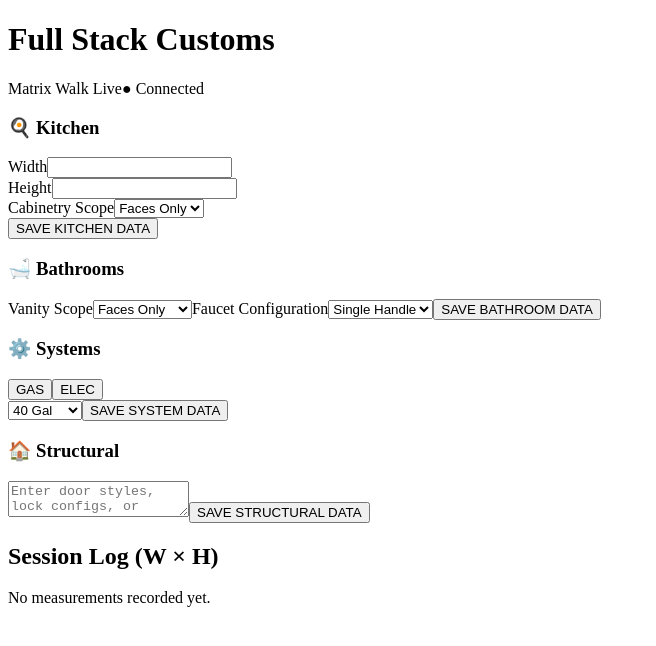
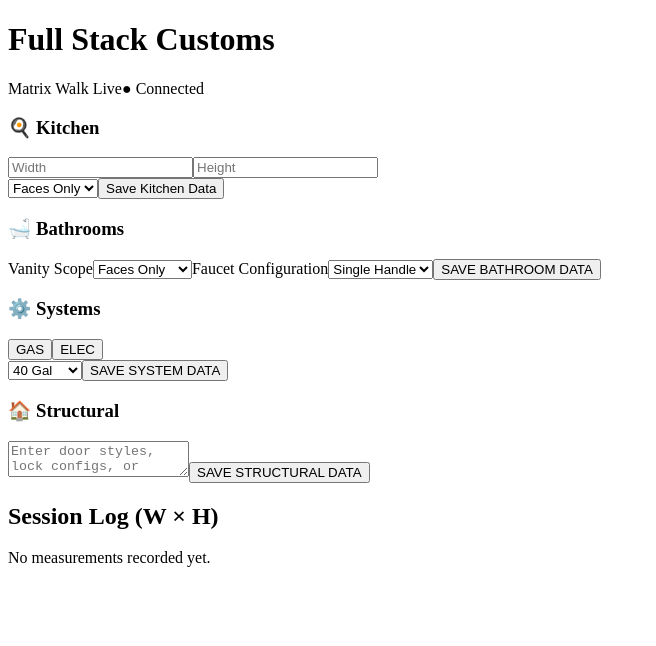
Before and after one commit to miklamx/matrix-walk-app, a React (Create React App) app in the folder frontend/: page / in a window 1280 px wide. Shown: the top 646 px of the page, without its empty margins (0-656 px from the left). Built offline with nearby package versions, Linux system fonts and the light colour scheme.

Commit message:
Update KitchenForm.js

```diff
--- a/frontend/src/KitchenForm.js
+++ b/frontend/src/KitchenForm.js
@@ -8,14 +8,12 @@ const KitchenForm = ({ onSave }) => {
   const handleSubmit = (e) => {
     e.preventDefault();
     onSave({
-      location: 'Kitchen Refrigerator',
+      location: 'Kitchen - Refrigerator',
       width: width || '0',
       height: height || '0',
       notes: `Scope: ${scope}`
     });
-    // Clear the inputs after saving
-    setWidth('');
-    setHeight('');
+    setWidth(''); setHeight('');
   };
 
   return (
@@ -23,24 +21,14 @@ const KitchenForm = ({ onSave }) => {
       <h3 className="font-bold text-xl mb-4">🍳 Kitchen</h3>
       <form onSubmit={handleSubmit} className="space-y-4">
         <div className="grid grid-cols-2 gap-3">
-          <div>
-            <label className="text-xs font-bold text-gray-500 uppercase">Width</label>
-            <input type="text" value={width} className="w-full p-3 border-2 rounded focus:border-orange-500" onChange={(e) => setWidth(e.target.value)} />
-          </div>
-          <div>
-            <label className="text-xs font-bold text-gray-500 uppercase">Height</label>
-            <input type="text" value={height} className="w-full p-3 border-2 rounded focus:border-orange-500" onChange={(e) => setHeight(e.target.value)} />
-          </div>
+          <input type="text" placeholder="Width" value={width} className="p-3 border-2 rounded" onChange={(e) => setWidth(e.target.value)} />
+          <input type="text" placeholder="Height" value={height} className="p-3 border-2 rounded" onChange={(e) => setHeight(e.target.value)} />
         </div>
-        <div>
-          <label className="text-xs font-bold text-gray-500 uppercase">Cabinetry Scope</label>
-          <select value={scope} className="w-full p-3 border-2 rounded bg-gray-50" onChange={(e) => setScope(e.target.value)}>
-            <option>Faces Only</option>
-            <option>Full Install</option>
-            <option>Refinish</option>
-          </select>
-        </div>
-        <button type="submit" className="w-full bg-orange-500 text-white p-4 rounded-xl font-black shadow-lg uppercase">SAVE KITCHEN DATA</button>
+        <select value={scope} className="w-full p-3 border-2 rounded" onChange={(e) => setScope(e.target.value)}>
+          <option>Faces Only</option>
+          <option>Full Install</option>
+        </select>
+        <button type="submit" className="w-full bg-orange-500 text-white p-4 rounded-xl font-black uppercase shadow-lg">Save Kitchen Data</button>
       </form>
     </div>
   );
```
